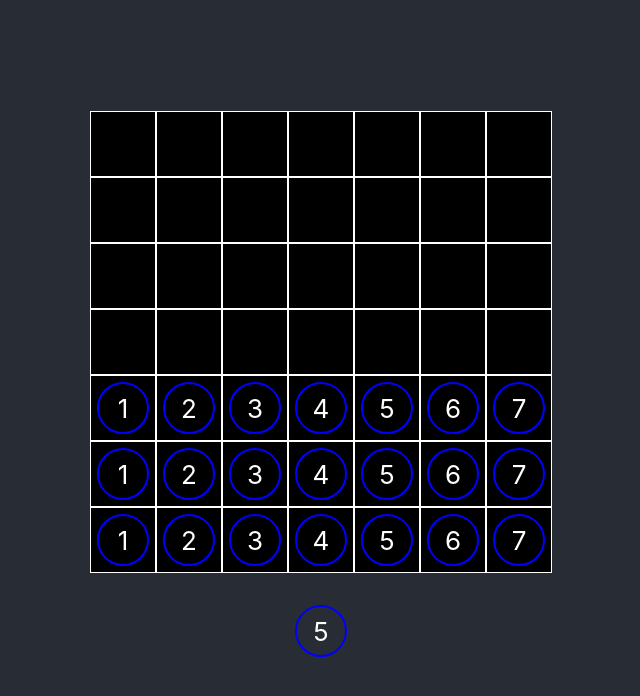
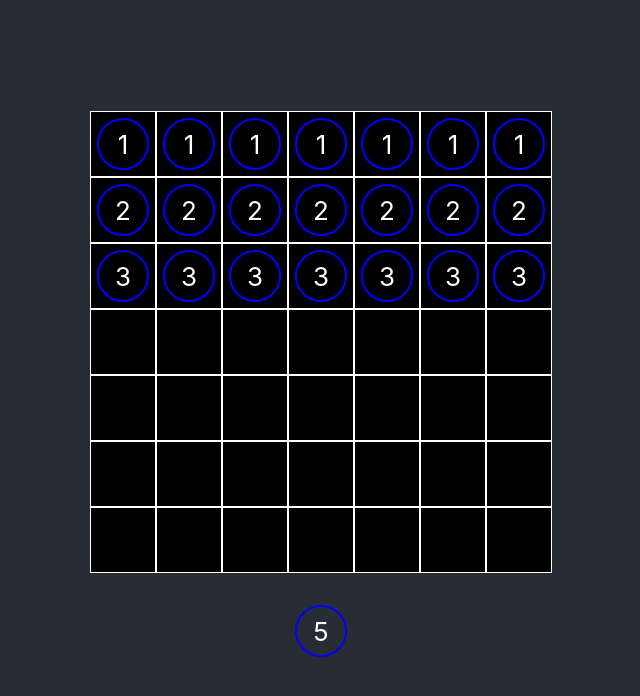
Before and after one commit to conmart/seven-up, a React (Create React App) app: page / in a window 1280 px wide. Shown: the top 696 px of the page, without its empty margins (319-959 px from the left). Built offline with nearby package versions, Linux system fonts and the light colour scheme.

Commit message:
basic ball shoot logic

```diff
--- a/src/App.tsx
+++ b/src/App.tsx
@@ -10,22 +10,35 @@ interface AppState {
 }
 
 function App() {
-  const [state] = useState<AppState>({
+  const [state, setState] = useState<AppState>({
     gameGrid: [
-      [0, 0, 0, 0, 0, 0, 0],
-      [0, 0, 0, 0, 0, 0, 0],
-      [0, 0, 0, 0, 0, 0, 0],
-      [0, 0, 0, 0, 0, 0, 0],
-      [1, 2, 3, 4, 5, 6, 7],
-      [1, 2, 3, 4, 5, 6, 7],
-      [1, 2, 3, 4, 5, 6, 7],
+      [1, 2, 3, 0, 0, 0, 0],
+      [1, 2, 3, 0, 0, 0, 0],
+      [1, 2, 3, 0, 0, 0, 0],
+      [1, 2, 3, 0, 0, 0, 0],
+      [1, 2, 3, 0, 0, 0, 0],
+      [1, 2, 3, 0, 0, 0, 0],
+      [1, 2, 3, 0, 0, 0, 0],
     ],
     nextBallValue: 5,
   });
+
+  const shootBall = (columnIndex: number) => {
+    let updatedGameGrid = state.gameGrid
+    const nextOpenSquare = updatedGameGrid[columnIndex].findIndex(
+      (element) => element === 0
+    );
+    if (Number.isInteger(nextOpenSquare)) {
+      updatedGameGrid[columnIndex][nextOpenSquare] = state.nextBallValue;
+      const newBall = Math.floor(Math.random() * 7) + 1
+      setState({ gameGrid: updatedGameGrid, nextBallValue: newBall })
+    }
+  }
+
   return (
     <div className="App">
       <header className="App-header">
-        <GameGrid gameGrid={state.gameGrid} />
+        <GameGrid gameGrid={state.gameGrid} shootBall={shootBall} />
         <NextBall value={state.nextBallValue} />
       </header>
     </div>
--- a/src/gameGrid.tsx
+++ b/src/gameGrid.tsx
@@ -1,17 +1,21 @@
 import React from 'react';
 
-import GridRow from './gridRow';
+import GridColumn from './gridColumn';
 
-const GameGrid: React.FC<{ gameGrid: number[][] }> = ({ gameGrid }) => {
+const GameGrid: React.FC<{
+  gameGrid: number[][];
+  shootBall: (column: number) => any;
+}> = ({ gameGrid, shootBall }) => {
   return (
     <div className="gameGrid">
-      <GridRow rowState={gameGrid[0]} />
-      <GridRow rowState={gameGrid[1]} />
-      <GridRow rowState={gameGrid[2]} />
-      <GridRow rowState={gameGrid[3]} />
-      <GridRow rowState={gameGrid[4]} />
-      <GridRow rowState={gameGrid[5]} />
-      <GridRow rowState={gameGrid[6]} />
+      {gameGrid.map((column, index) => (
+        <GridColumn
+          columnState={column}
+          columnIndex={index}
+          key={index}
+          shootBall={shootBall}
+        />
+      ))}
     </div>
   );
 };
--- /dev/null
+++ b/src/gridColumn.tsx
@@ -0,0 +1,22 @@
+import React from 'react';
+
+import GridSquare from './gridSquare';
+
+const GridColumn: React.FC<{
+  columnState: number[];
+  columnIndex: number;
+  shootBall: (column: number) => any;
+}> = ({ columnState, columnIndex, shootBall }) => {
+  return (
+    <div
+      className="gridColumn"
+      onClick={() => shootBall(columnIndex)}
+    >
+      {columnState.map((value, index) => (
+        <GridSquare key={index} squareValue={value} />
+      ))}
+    </div>
+  );
+};
+
+export default GridColumn;
--- a/src/gridRow.tsx
+++ /dev/null
@@ -1,19 +0,0 @@
-import React from 'react';
-
-import GridSquare from './gridSquare';
-
-const GridRow: React.FC<{ rowState: number[] }> = ({ rowState }) => {
-  return (
-    <div className="gridRow">
-      <GridSquare squareValue={rowState[0]} />
-      <GridSquare squareValue={rowState[1]} />
-      <GridSquare squareValue={rowState[2]} />
-      <GridSquare squareValue={rowState[3]} />
-      <GridSquare squareValue={rowState[4]} />
-      <GridSquare squareValue={rowState[5]} />
-      <GridSquare squareValue={rowState[6]} />
-    </div>
-  );
-};
-
-export default GridRow;
--- a/src/index.css
+++ b/src/index.css
@@ -14,11 +14,11 @@ code {
 
 .gameGrid {
   display: flex;
-  flex-direction: column;
 }
 
-.gridRow {
+.gridColumn {
   display: flex;
+  flex-direction: column;
 }
 
 .gridSquare {
```
